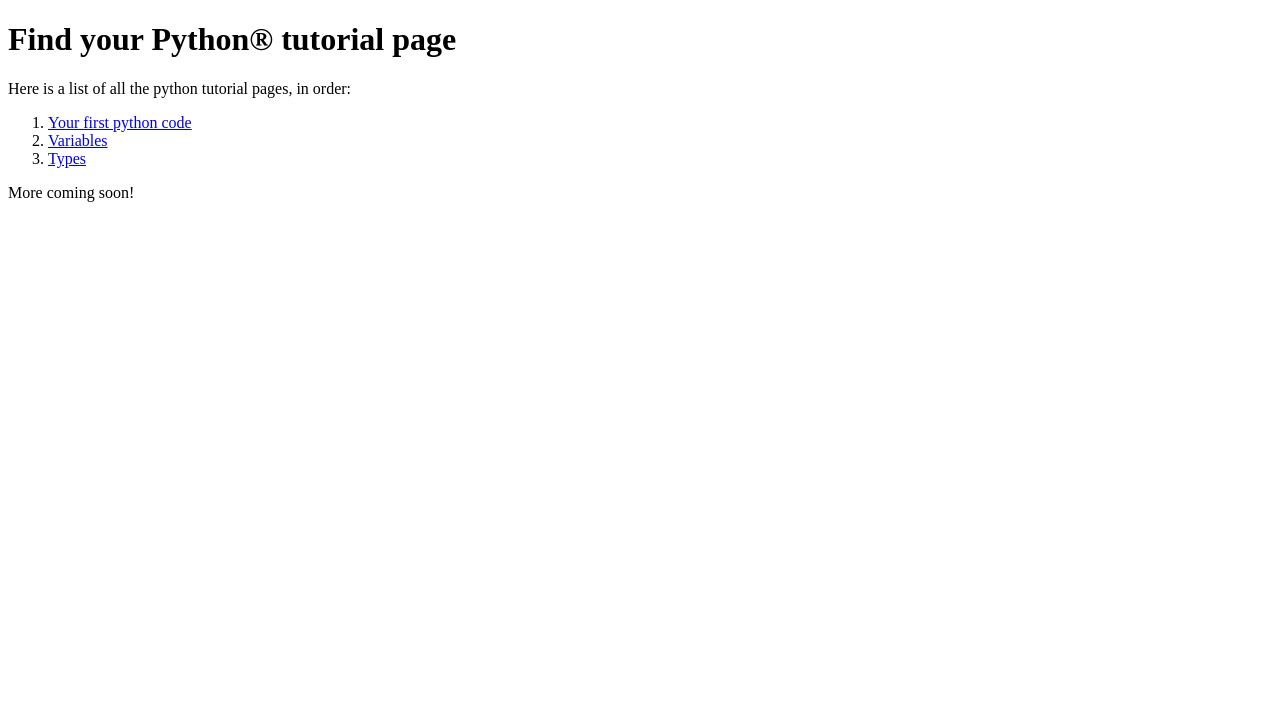
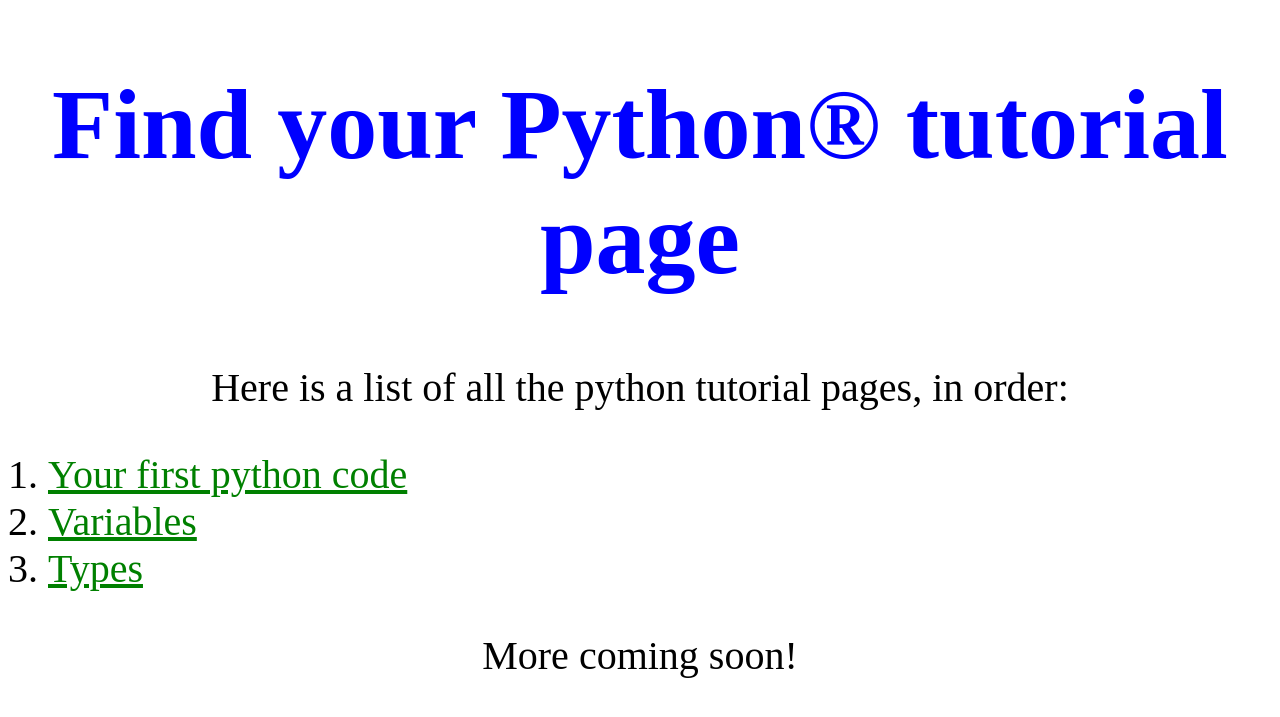
Before and after one commit to ostephagus/how-to-code.github.io, a Jekyll site: the page Python-page.html, which Jekyll copies as it is, in a window 1280 px wide. Shown: the top 717 px of the page. Built offline with Jekyll 4.4.1, drawn with Linux system fonts in a browser that asks for light colours.

Commit message:
Update Python-page.html

```diff
--- a/Python-page.html
+++ b/Python-page.html
@@ -2,7 +2,7 @@
 <html>
   <head>
     <title>Find your Python&reg; tutorial</title>
-	<link rel="stylesheet" type="text/css" href="/Users/Lenovo user/Documents/Coding/html/How to code/Main/main.css" />
+	<link rel="stylesheet" type="text/css" href="/main.css" />
   </head>
   <body>
     <h1 class="page-title">Find your Python&reg; tutorial page</h1>
```
